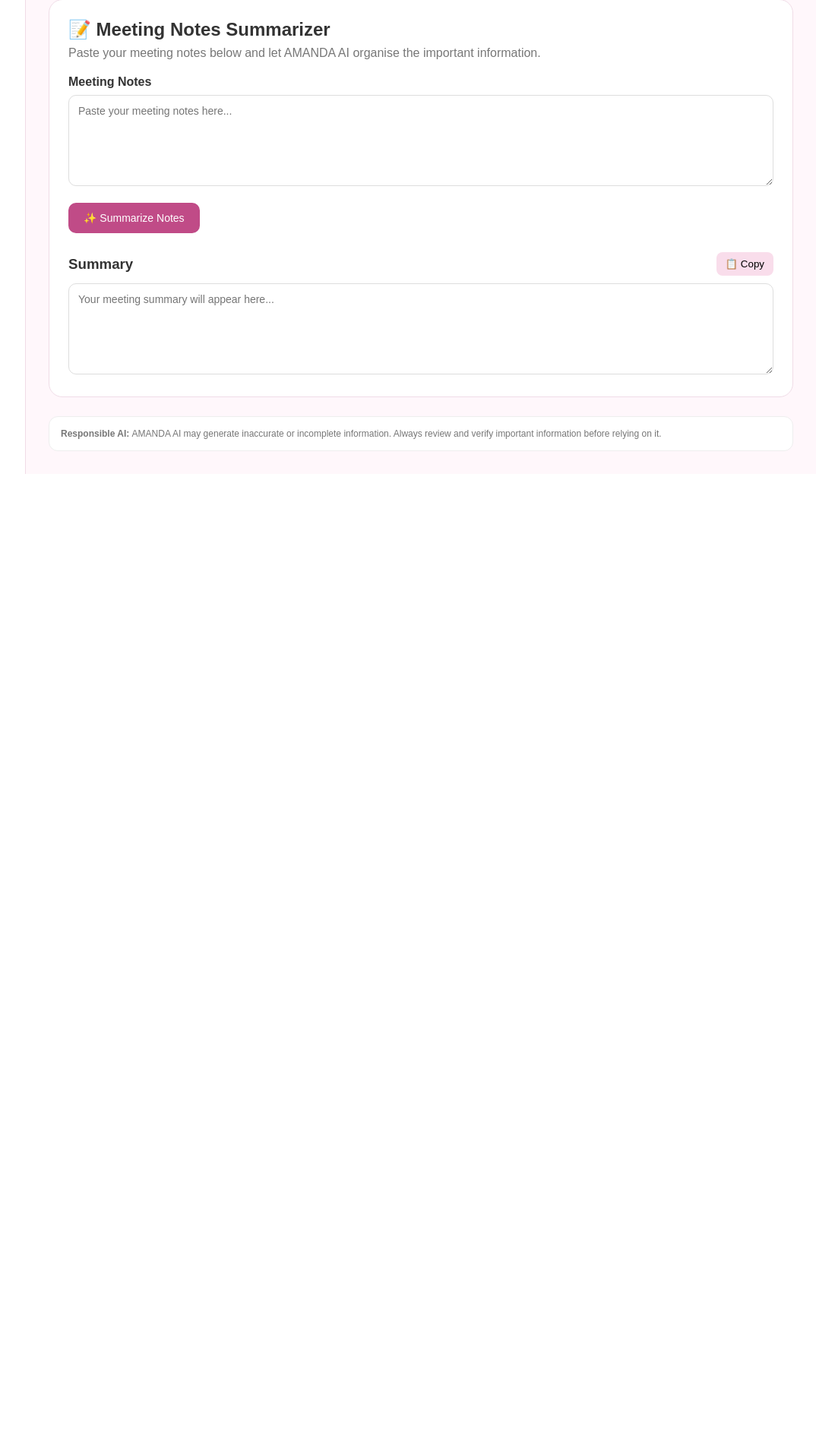
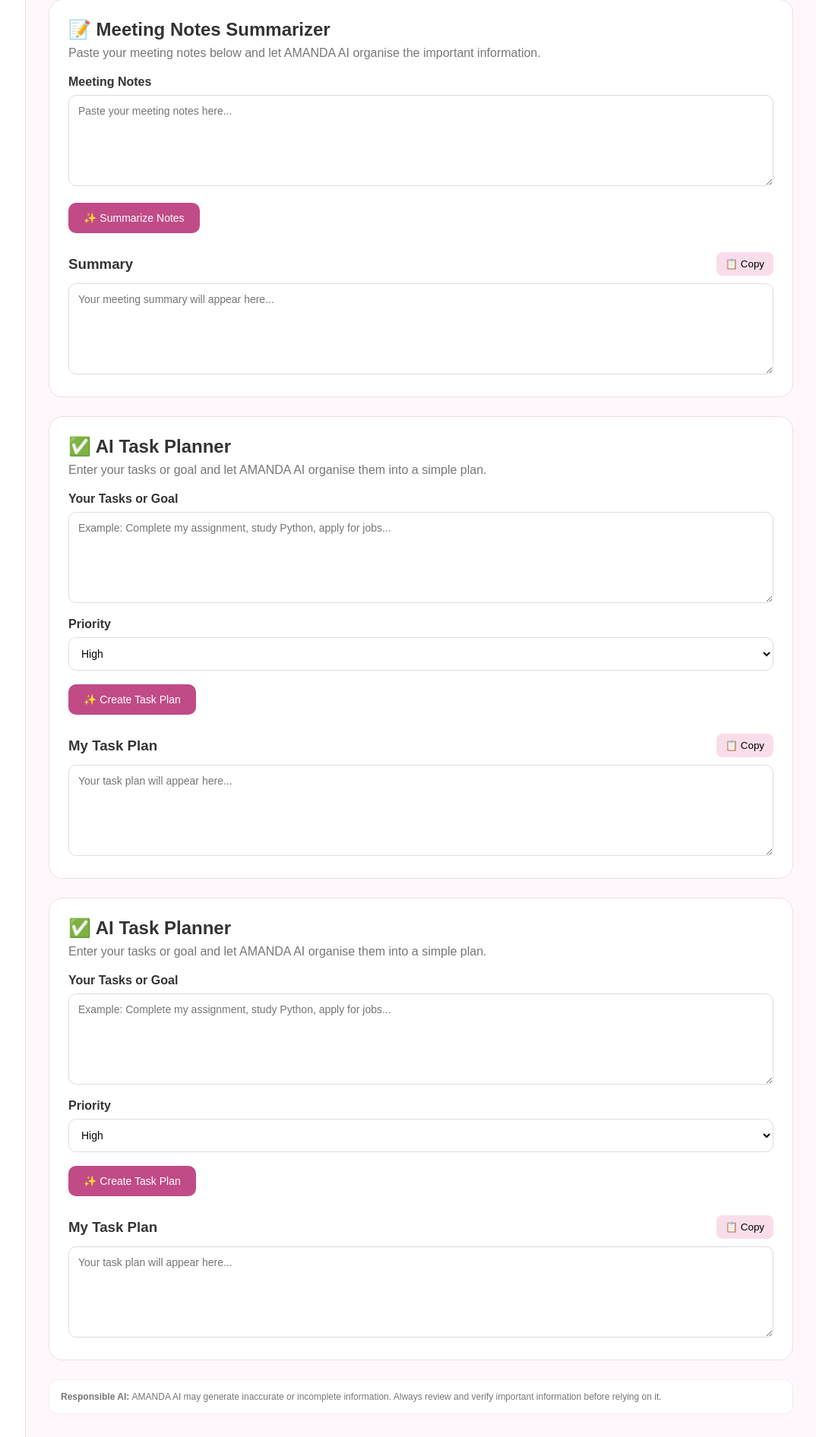
Before and after one commit to SandileAmanda/Amanda-AI, a Flask app: page / in a window 1280 px wide. Shown: the part 1385-3277 px from the top of the page at 76% size, without its empty margins (206-1280 px from the left). Before the commit the page ends 2009 px from the top, so only its background shows below. Run offline with Flask 3, Linux system fonts and the light colour scheme.

Commit message:
Add AI Task Planner

```diff
--- a/templates/index.html
+++ b/templates/index.html
@@ -551,6 +551,126 @@
     </div>
 
 </section>
+        <!-- AI TASK PLANNER -->
+
+<section class="email-generator">
+
+    <h2>✅ AI Task Planner</h2>
+
+    <p>
+        Enter your tasks or goal and let AMANDA AI
+        organise them into a simple plan.
+    </p>
+
+    <label for="taskInput">
+        Your Tasks or Goal
+    </label>
+
+    <textarea
+        id="taskInput"
+        placeholder="Example: Complete my assignment, study Python, apply for jobs..."
+    ></textarea>
+
+    <label for="taskPriority">
+        Priority
+    </label>
+
+    <select id="taskPriority">
+        <option>High</option>
+        <option>Medium</option>
+        <option>Low</option>
+    </select>
+
+    <button
+        class="generate-btn"
+        onclick="createTaskPlan()"
+    >
+        ✨ Create Task Plan
+    </button>
+
+    <div class="result-box">
+
+        <div class="result-header">
+
+            <h3>My Task Plan</h3>
+
+            <button
+                class="copy-btn"
+                onclick="copyTaskPlan()"
+            >
+                📋 Copy
+            </button>
+
+        </div>
+
+        <textarea
+            id="taskResult"
+            placeholder="Your task plan will appear here..."
+        ></textarea>
+
+    </div>
+
+</section>
+        <!-- AI TASK PLANNER -->
+
+<section class="email-generator">
+
+    <h2>✅ AI Task Planner</h2>
+
+    <p>
+        Enter your tasks or goal and let AMANDA AI
+        organise them into a simple plan.
+    </p>
+
+    <label for="taskInput">
+        Your Tasks or Goal
+    </label>
+
+    <textarea
+        id="taskInput"
+        placeholder="Example: Complete my assignment, study Python, apply for jobs..."
+    ></textarea>
+
+    <label for="taskPriority">
+        Priority
+    </label>
+
+    <select id="taskPriority">
+        <option>High</option>
+        <option>Medium</option>
+        <option>Low</option>
+    </select>
+
+    <button
+        class="generate-btn"
+        onclick="createTaskPlan()"
+    >
+        ✨ Create Task Plan
+    </button>
+
+    <div class="result-box">
+
+        <div class="result-header">
+
+            <h3>My Task Plan</h3>
+
+            <button
+                class="copy-btn"
+                onclick="copyTaskPlan()"
+            >
+                📋 Copy
+            </button>
+
+        </div>
+
+        <textarea
+            id="taskResult"
+            placeholder="Your task plan will appear here..."
+        ></textarea>
+
+    </div>
+
+</section>
         <!-- RESPONSIBLE AI -->
         <div class="disclaimer">
 
@@ -572,6 +692,55 @@
 
 <!-- JAVASCRIPT -->
 <script>
+    function createTaskPlan() {
+
+    const tasks =
+        document.getElementById("taskInput").value;
+
+    const priority =
+        document.getElementById("taskPriority").value;
+
+    const result =
+        document.getElementById("taskResult");
+
+    if (tasks.trim() === "") {
+
+        result.value =
+            "Please enter your tasks or goal first.";
+
+        return;
+    }
+
+    result.value =
+        "AMANDA AI TASK PLAN\n\n" +
+        "Priority: " + priority + "\n\n" +
+        "Step 1: Review your tasks.\n" +
+        "Step 2: Start with the most important task.\n" +
+        "Step 3: Complete each task one at a time.\n" +
+        "Step 4: Review your progress.\n\n" +
+        "Your tasks:\n" +
+        tasks +
+        "\n\n" +
+        "Remember: You can edit this plan to suit your needs.";
+}
+
+
+function copyTaskPlan() {
+
+    const result =
+        document.getElementById("taskResult");
+
+    if (result.value.trim() === "") {
+
+        alert("There is no task plan to copy yet.");
+
+        return;
+    }
+
+    navigator.clipboard.writeText(result.value);
+
+    alert("Task plan copied successfully! 📋");
+}
 function summarizeNotes() {
 
     const notes =
```
